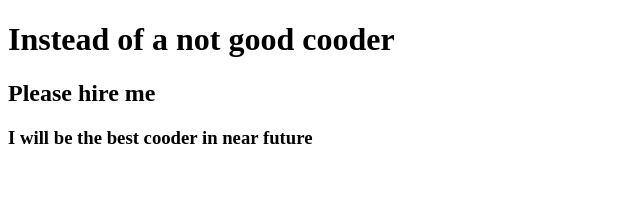
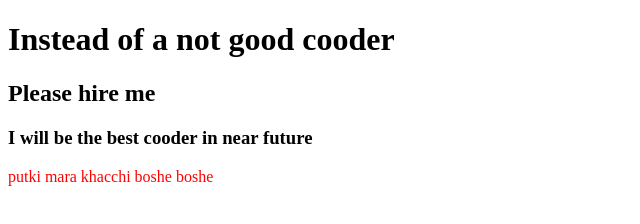
Before and after one commit to rashed116/google, a plain HTML site: page index.html in a window 1280 px wide. Shown: the whole page, without its empty margins (0-640 px from the left). Drawn offline with Linux system fonts and the light colour scheme.

Commit message:
Upload please

```diff
--- a/index.html
+++ b/index.html
@@ -5,11 +5,24 @@
     <meta http-equiv="X-UA-Compatible" content="IE=edge">
     <meta name="viewport" content="width=device-width, initial-scale=1.0">
     <title>Google Please Hire Me</title>
+    <style>
+        p{
+            color: red;
+        }
+
+
+
+
+
+
+
+    </style>
 </head>
 <body>
     <h1>Instead of a not good cooder</h1>
     <h2>Please hire me</h2>
     <h3>I will be the best cooder in near future</h3>
+    <p>putki mara khacchi boshe boshe </p>
 
 </body>
 </html>
```
